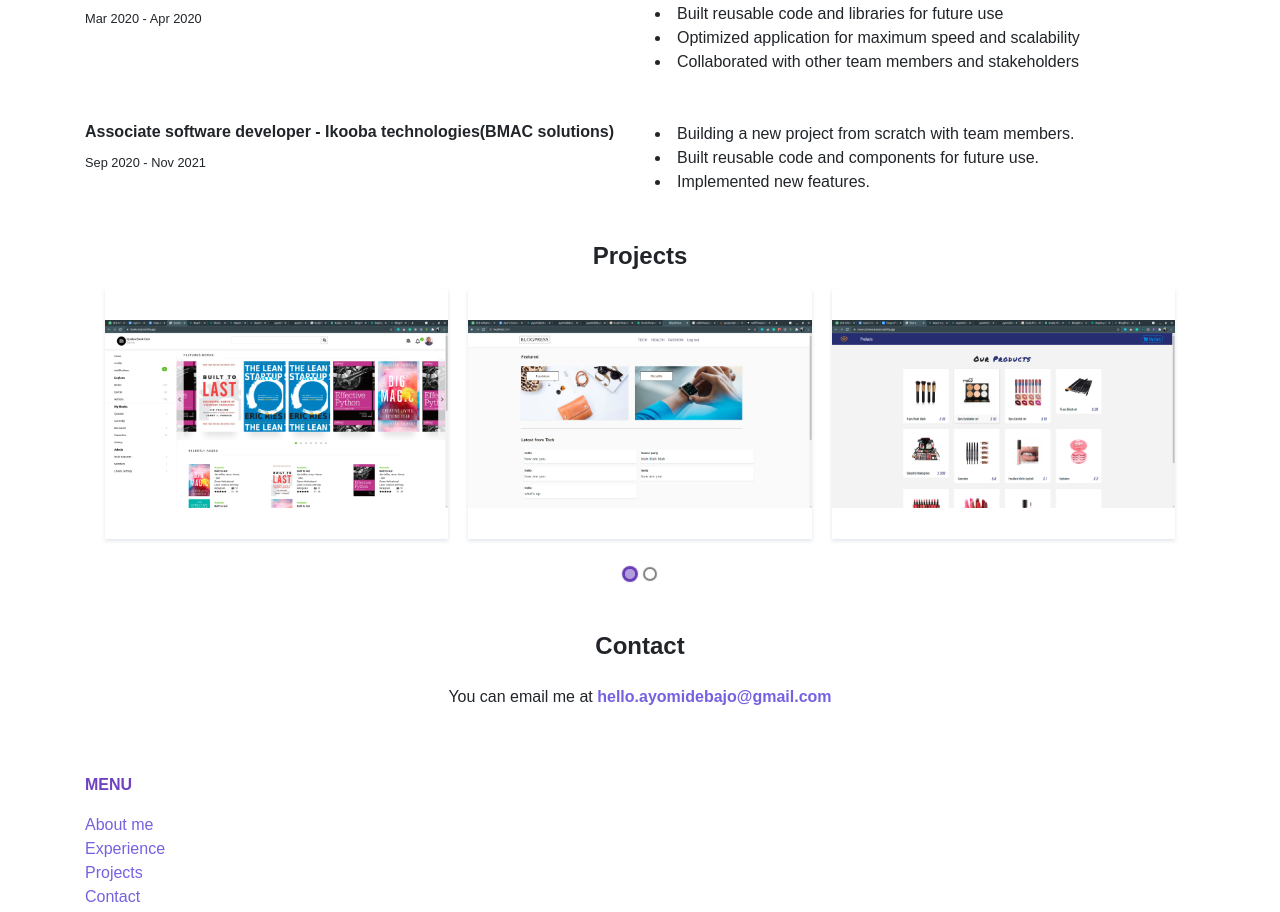
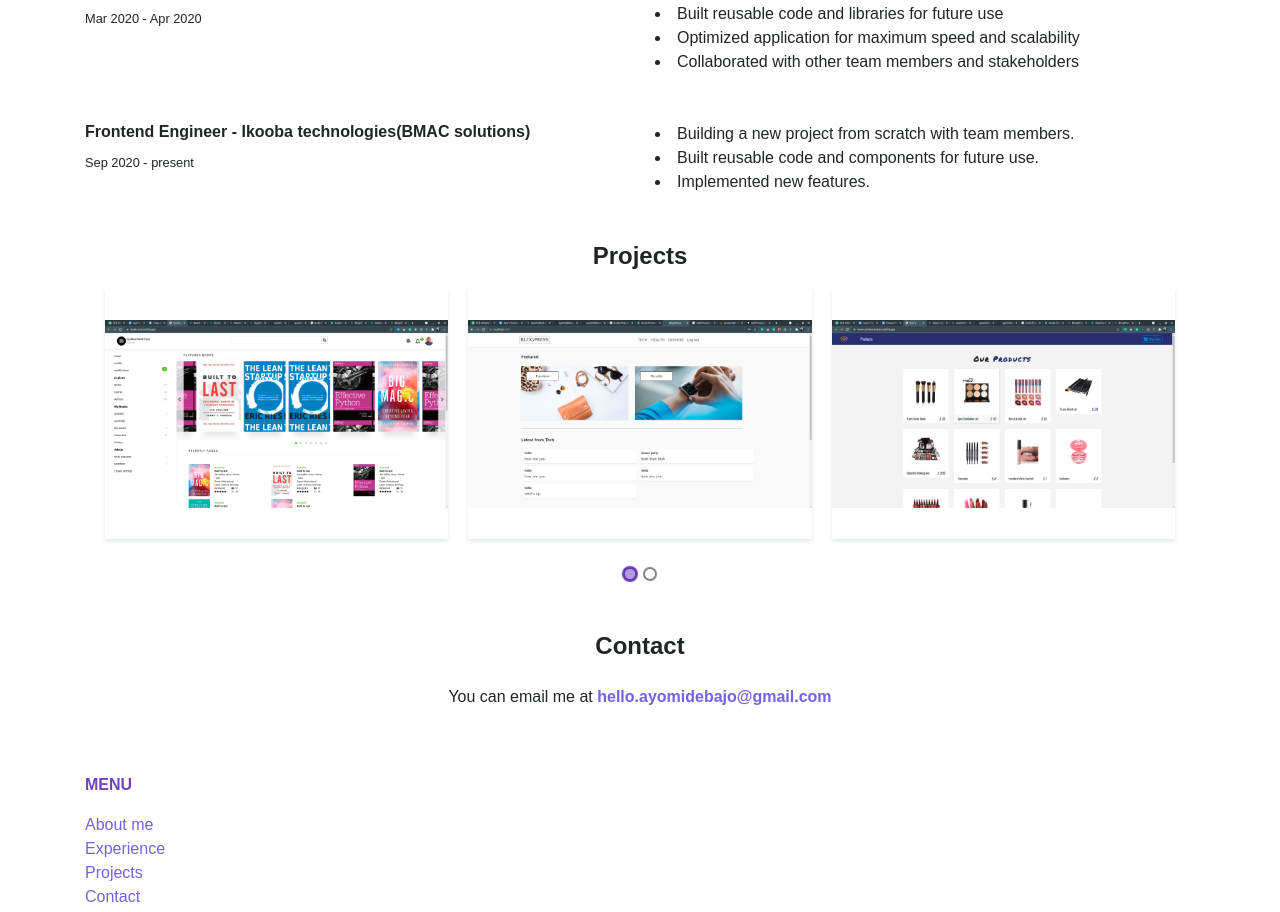
Before and after one commit to ayomidebajo/ayomide, a React (Create React App) app: page /#/ in a window 1280 px wide. Shown: the part 1068-1980 px from the top of the page. Built offline with nearby package versions, Linux system fonts and the light colour scheme; a web font is replaced by a local one.

Commit message:
change links

```diff
--- a/src/Components/experience.js
+++ b/src/Components/experience.js
@@ -22,9 +22,9 @@ function Experience() {
         <div className="row mt-5">
           <div className="col-lg-6 ">
             <p className="h6 font-weight-bold">
-              Associate software developer - Ikooba technologies(BMAC solutions)
+              Frontend Engineer - Ikooba technologies(BMAC solutions)
             </p>
-            <small>Sep 2020 - Nov 2021</small>
+            <small>Sep 2020 - present</small>
           </div>
           <div className="col-lg-6">
             <li> Building a new project from scratch with team members.</li>
--- a/src/Components/home.js
+++ b/src/Components/home.js
@@ -129,7 +129,7 @@ class Home extends Component {
                     </li>
                     <li className="nav-item">
                       <a
-                        href="https://docs.google.com/document/d/19uTKkrEPVC8QuHQCIDYOZfsdRC_ethUG/edit?usp=sharing&ouid=111297763769280864443&rtpof=true&sd=true"
+                        href="https://docs.google.com/document/d/1ESx1nmsF-aTmMdh51WYUtRCe9AMUtCBH4H59Uzk9MOc/edit?usp=sharing"
                         target="_blank"
                         rel="noopener noreferrer"
                       >
@@ -228,7 +228,7 @@ class Home extends Component {
               </div>
               <div className="secondary-color">
                 <a
-                  href="https://docs.google.com/document/d/19uTKkrEPVC8QuHQCIDYOZfsdRC_ethUG/edit?usp=sharing&ouid=111297763769280864443&rtpof=true&sd=true"
+                  href="https://docs.google.com/document/d/1ESx1nmsF-aTmMdh51WYUtRCe9AMUtCBH4H59Uzk9MOc/edit?usp=sharing"
                   target="_blank"
                   rel="noopener noreferrer"
                 >
```
